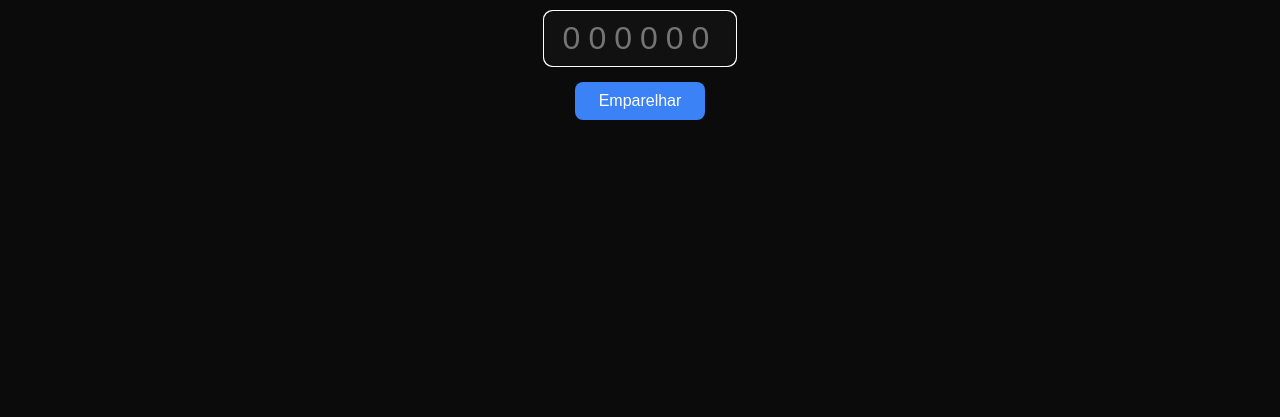
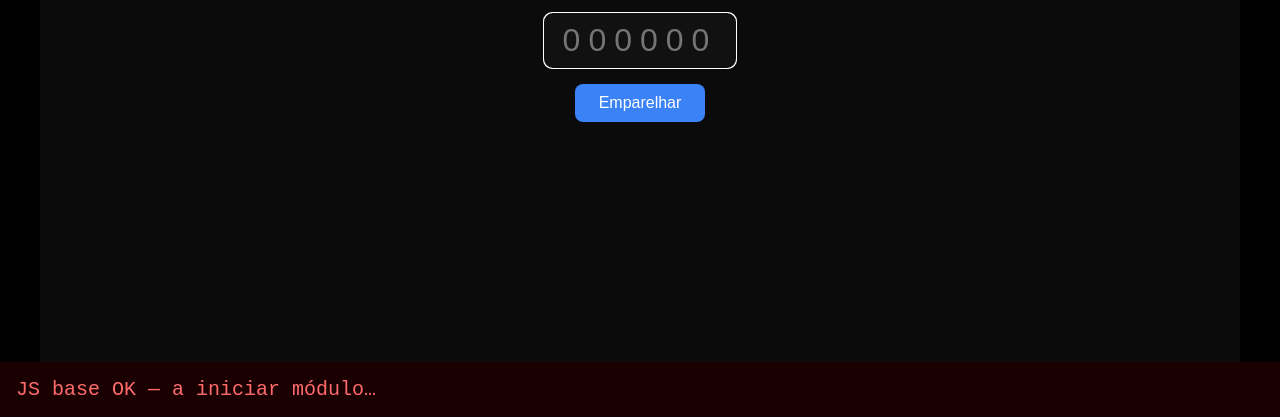
Before and after one commit to ricardocovoes/player, a plain HTML site: page index.html in a window 1280 px wide. Shown: the part 383-800 px from the top of the page. Drawn offline with Linux system fonts and the light colour scheme.

Commit message:
diag: mostrar erros no ecra

```diff
--- a/index.html
+++ b/index.html
@@ -12,7 +12,23 @@
     <script type="module">!function(){if(window.__vite_is_modern_browser)return;console.warn("vite: loading legacy chunks, syntax error above and the same error below should be ignored");var e=document.getElementById("vite-legacy-polyfill"),n=document.createElement("script");n.src=e.src,n.onload=function(){System.import(document.getElementById('vite-legacy-entry').getAttribute('data-src'))},document.body.appendChild(n)}();</script>
   </head>
   <body>
-    <div id="app"></div>
+    <div id="app" style="color:#888;font-family:sans-serif;font-size:28px;padding:40px">A carregar SignFlow…</div>
+    <div id="diag" style="position:fixed;left:0;right:0;bottom:0;color:#ff6b6b;background:#1a0000;font-family:monospace;font-size:20px;padding:16px;white-space:pre-wrap;z-index:99999"></div>
+    <script>
+      // Diagnóstico para browsers webOS antigos: mostra erros no próprio ecrã.
+      (function () {
+        var d = document.getElementById("diag");
+        function show(msg) { if (d) { d.textContent = "ERRO: " + msg; } }
+        window.onerror = function (m, src, line, col) {
+          show(m + "  @" + (src || "") + ":" + line + ":" + col);
+          return false;
+        };
+        window.addEventListener("unhandledrejection", function (e) {
+          show("promise: " + (e.reason && (e.reason.message || e.reason)));
+        });
+        d.textContent = "JS base OK — a iniciar módulo…";
+      })();
+    </script>
     <script nomodule>!function(){var e=document,t=e.createElement("script");if(!("noModule"in t)&&"onbeforeload"in t){var n=!1;e.addEventListener("beforeload",(function(e){if(e.target===t)n=!0;else if(!e.target.hasAttribute("nomodule")||!n)return;e.preventDefault()}),!0),t.type="module",t.src=".",e.head.appendChild(t),t.remove()}}();</script>
     <script nomodule crossorigin id="vite-legacy-polyfill" src="/player/assets/polyfills-legacy-BB_HDXt5.js"></script>
     <script nomodule crossorigin id="vite-legacy-entry" data-src="/player/assets/index-legacy-WSVxE1t7.js">System.import(document.getElementById('vite-legacy-entry').getAttribute('data-src'))</script>
```
